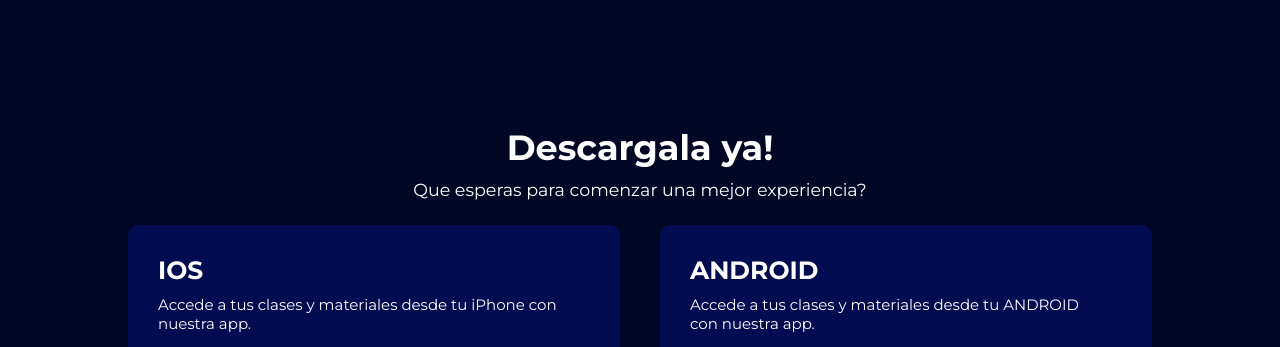
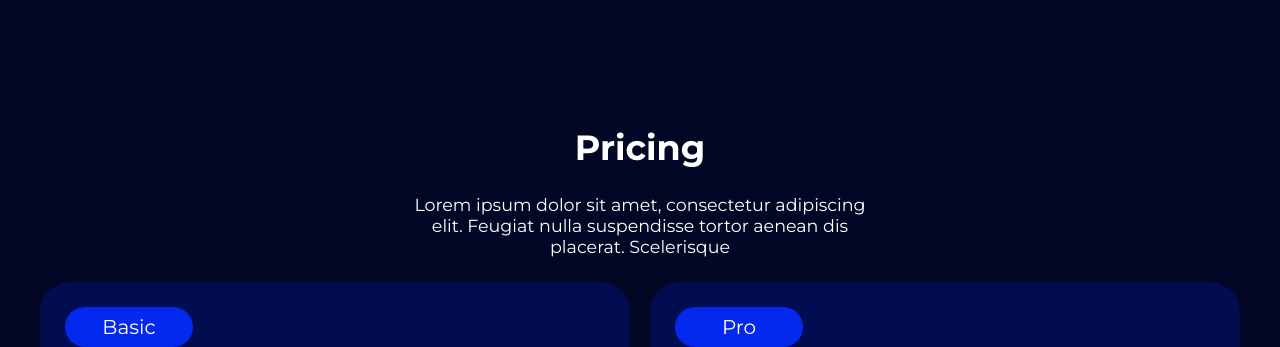
Before and after one commit to tomikorzu/EduLinks, a plain HTML site: page index.html in a window 1280 px wide. Shown: the part 1457-1804 px from the top of the page. Drawn offline with nearby package versions, Linux system fonts and the light colour scheme; a web font is replaced by a local one.

Commit message:
fix(index.html / download): dont show download section until the application be finished

```diff
--- a/index.html
+++ b/index.html
@@ -176,7 +176,7 @@
         <a href="#price"></a>
       </section>
 
-      <section id="download" class="download">
+      <!-- <section id="download" class="download">
         <div class="text-container-download">
           <h2 class="h2-download">Descargala ya!</h2>
           <p class="p-download">
@@ -222,7 +222,7 @@
             />
           </div>
         </div>
-      </section>
+      </section> -->
 
       <section id="price" class="price">
         <div class="pricing-container">
--- a/sections-css-landing/download.css
+++ b/sections-css-landing/download.css
@@ -84,8 +84,6 @@
     width: 50%;
     height: 600px;
   }
-  .text-card-download-container {
-  }
   .h3-card {
     font-size: 1.25em;
   }
```
